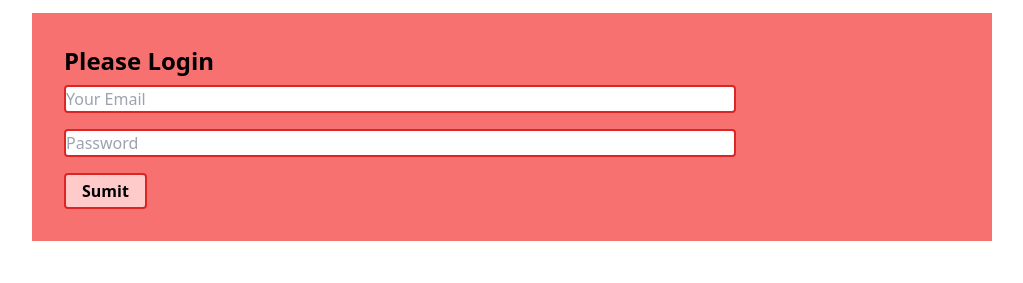
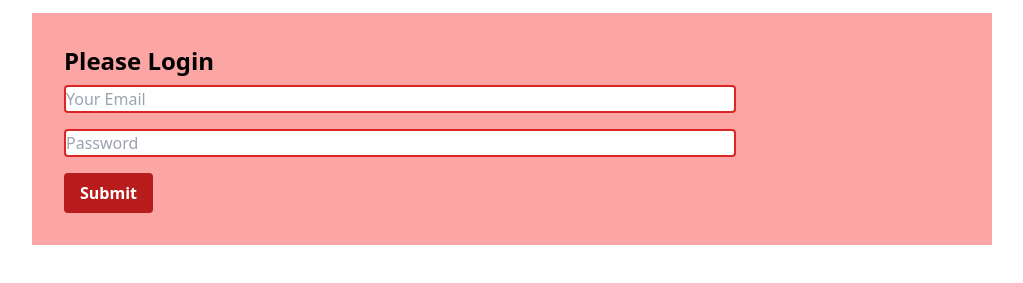
Before and after one commit to 404Bappy/KB_BANK, a plain HTML site: page index.html in a window 1280 px wide. Shown: the part 123-406 px from the top of the page, without its empty margins (128-1151 px from the left). Drawn offline with nearby package versions, Linux system fonts and the light colour scheme.

Commit message:
My  commit

```diff
--- a/index.html
+++ b/index.html
@@ -14,12 +14,12 @@
     </header>
 
     <main>
-        <section class="bg-red-400 w-3/4 mx-auto mt-6 p-8">
+        <section class="bg-red-300 w-3/4 mx-auto mt-6 p-8">
             <h3 class="text-2xl font-semibold mb-2">Please Login </h3>
             <form action="">
                 <input class="border-2 rounded border-red-600 w-3/4 block mb-4" type="text" placeholder="Your Email">
                 <input class="border-2 rounded border-red-600 w-3/4 block mb-4" type="password" name="" id="" placeholder="Password">
-                <button class="bg-red-200 border-2 border-red-600 rounded px-4 py-1 font-semibold ">Sumit</button>
+                <button class="bg-red-700 text-white  border-red-600 rounded px-4 py-2 font-semibold ">Submit</button>
             </form>
         </section>
     </main>
```
